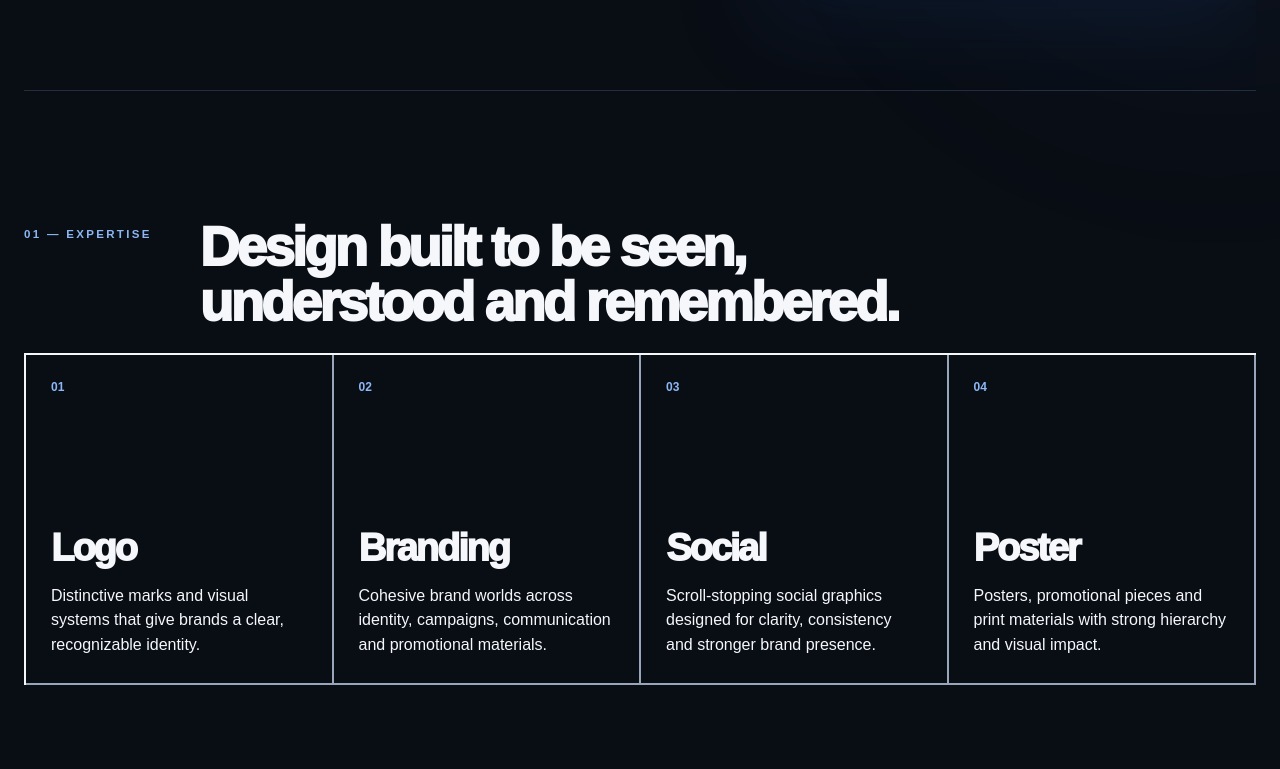
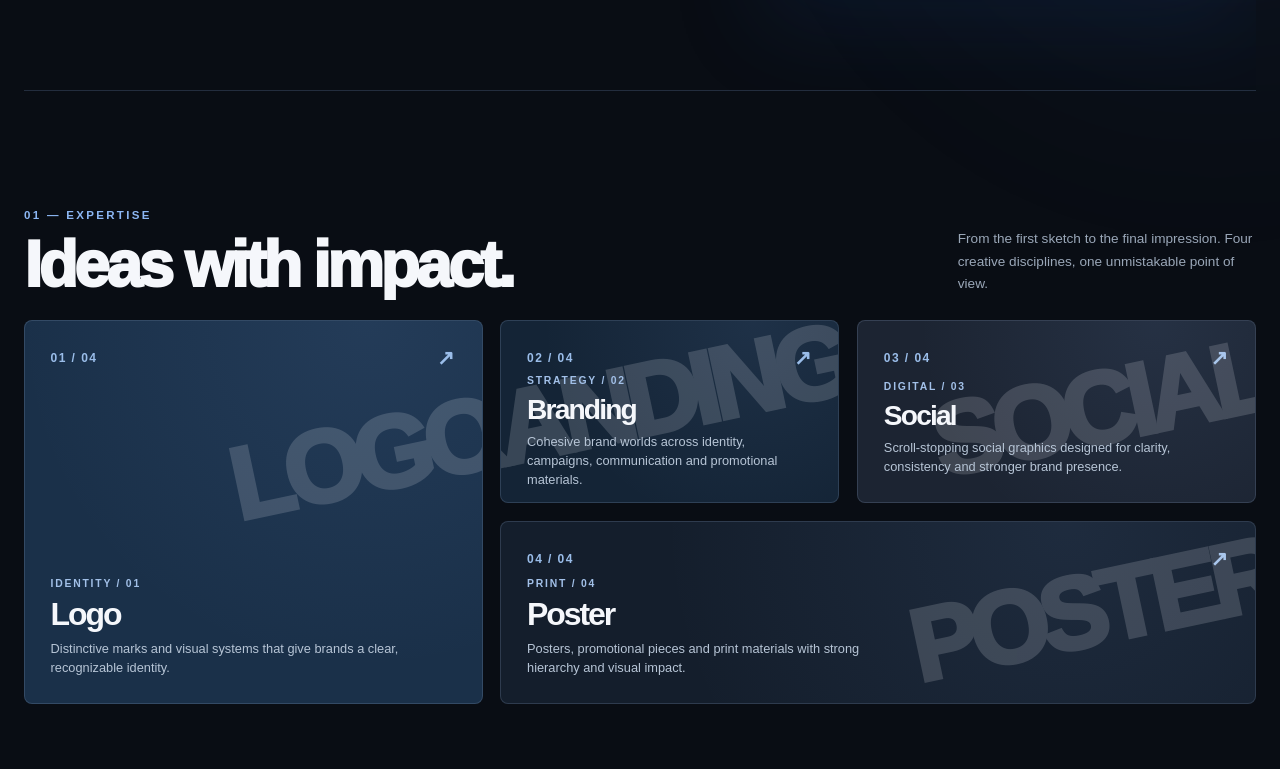
Before and after one commit to mkcoder1218/Tsgaye, a Next.js app: page / in a window 1280 px wide. Shown: the part 711-1480 px from the top of the page. Built offline with nearby package versions, Linux system fonts and the light colour scheme.

Commit message:
feat: redesign expertise as animated modular editorial cards

```diff
--- a/app/globals.css
+++ b/app/globals.css
@@ -2555,3 +2555,92 @@ body {
   .cinematic-letter { will-change: auto; }
   .cinematic-sweep { display: none; }
 }
+
+
+/* Modular editorial expertise grid */
+.expertise-section .expertise-heading {
+  display: grid;
+  grid-template-columns: minmax(0,1fr) minmax(200px,.33fr);
+  align-items: end;
+  gap: 30px;
+  margin-bottom: clamp(22px,3vh,40px);
+}
+.expertise-section .section-heading {
+  margin: 0 !important;
+  display: block;
+}
+.expertise-section .section-eyebrow { margin-bottom: 14px; }
+.expertise-section .section-heading h2 {
+  font-size: clamp(2.6rem,5vw,5rem) !important;
+  line-height: .94;
+  max-width: 760px;
+}
+.expertise-deck {
+  margin: 0;
+  color: var(--muted);
+  font-size: clamp(.85rem,1vw,1.05rem);
+  line-height: 1.65;
+}
+.expertise-grid {
+  display: grid;
+  grid-template-columns: 1.15fr .85fr 1fr;
+  grid-template-rows: repeat(2,minmax(0,1fr));
+  gap: clamp(12px,1.4vw,20px);
+  height: clamp(350px,48vh,500px);
+}
+.expertise-card {
+  position: relative;
+  min-width: 0;
+  overflow: hidden;
+  display: flex;
+  flex-direction: column;
+  justify-content: space-between;
+  padding: clamp(18px,2vw,27px);
+  border: 1px solid rgba(157,185,223,.19);
+  background: #111b28;
+  border-radius: 8px;
+  isolation: isolate;
+  transition: border-color .3s ease, box-shadow .3s ease;
+}
+.expertise-card-1 { grid-column: 1; grid-row: 1 / 3; background: #1a3049; }
+.expertise-card-2 { grid-column: 2; grid-row: 1; background: #142436; }
+.expertise-card-3 { grid-column: 3; grid-row: 1; background: #1c2432; }
+.expertise-card-4 { grid-column: 2 / 4; grid-row: 2; background: #141e2c; }
+.expertise-card::before {
+  content: "";
+  position: absolute;
+  z-index: -1;
+  inset: 0;
+  background: radial-gradient(circle at 75% 0%,rgba(126,169,232,.16),transparent 68%);
+  opacity: .6;
+  transition: opacity .35s ease;
+}
+.expertise-card:hover { border-color: rgba(154,194,245,.6); box-shadow: 0 20px 52px rgba(34,93,178,.15); }
+.expertise-card:hover::before { opacity: 1; }
+.expertise-card-top { display: flex; justify-content: space-between; align-items: center; color: #9abde9; font-size: .75rem; font-weight: 800; letter-spacing: .12em; }
+.expertise-card-arrow { font-size: 1.3rem; transition: transform .3s ease; }
+.expertise-card:hover .expertise-card-arrow { transform: translate(4px,-4px); }
+.expertise-card-visual { position: absolute; top: 25%; right: -3%; pointer-events: none; opacity: .16; }
+.expertise-visual-word { display: block; font-size: clamp(4rem,8vw,9rem); font-weight: 950; line-height: .85; letter-spacing: -.08em; text-transform: uppercase; transform: rotate(-12deg); }
+.expertise-card-body { position: relative; }
+.expertise-card-label { color: #a2c0e8; font-size: .65rem; font-weight: 800; letter-spacing: .17em; text-transform: uppercase; }
+.expertise-card h3 { margin: 8px 0; font-size: clamp(1.8rem,2.5vw,3.5rem); line-height: .98; letter-spacing: -.065em; }
+.expertise-card p { margin: 0; max-width: 380px; color: #b7c5d6; font-size: clamp(.8rem,.95vw,1rem); line-height: 1.5; }
+.expertise-card-2 h3,.expertise-card-3 h3 { font-size: clamp(1.55rem,2.2vw,2.65rem); }
+@media (max-width: 820px) {
+  .expertise-section .expertise-heading { grid-template-columns: 1fr; gap: 12px; }
+  .expertise-grid { height: auto; grid-template-columns: repeat(2,minmax(0,1fr)); grid-template-rows: auto; }
+  .expertise-card { min-height: 270px; }
+  .expertise-card-1,.expertise-card-2,.expertise-card-3,.expertise-card-4 { grid-column: auto; grid-row: auto; }
+  .expertise-card-1 { grid-column: 1 / -1; }
+}
+@media (max-width: 560px) {
+  .expertise-grid { grid-template-columns: 1fr; }
+  .expertise-card-1 { grid-column: auto; }
+  .expertise-card { min-height: 240px; }
+}
+@media (max-height: 720px) and (min-width: 821px) {
+  .expertise-grid { height: clamp(295px,45vh,390px); }
+  .expertise-card { padding: 16px; }
+  .expertise-card h3 { font-size: clamp(1.6rem,2.1vw,2.5rem); }
+}
--- a/components/motion/PortfolioMotion.tsx
+++ b/components/motion/PortfolioMotion.tsx
@@ -48,7 +48,7 @@ export function PortfolioMotion({ children }: { children: ReactNode }) {
       const headline = section.querySelector<HTMLElement>(".section-heading h2, .contact-heading");
       const eyebrow = section.querySelector<HTMLElement>(".section-eyebrow");
       const items = Array.from(section.querySelectorAll<HTMLElement>(
-        ".service-card, .work-card, .about-art, .about-content, .contact-grid > div",
+        ".expertise-card, .work-card, .about-art, .about-content, .contact-grid > div",
       ));
       const play = () => {
         if (index === 0) return;
--- a/components/sections/Services.tsx
+++ b/components/sections/Services.tsx
@@ -1,15 +1,27 @@
 import { portfolio } from "@/content/portfolio";
 import { SectionHeading } from "@/components/ui/SectionHeading";
 
+const visualLabels = ["Identity / 01", "Strategy / 02", "Digital / 03", "Print / 04"] as const;
+
 export function Services() {
   return (
-    <section className="section shell" id="expertise">
-      <SectionHeading eyebrow="01 — Expertise" title="Design built to be seen, understood and remembered." />
-      <div className="services-grid js-stagger-group">
-        {portfolio.services.map((service) => (
-          <article className="service-card js-stagger-item" key={service.title}>
-            <span className="service-number">{service.number}</span>
-            <div>
+    <section className="section shell expertise-section" id="expertise">
+      <div className="expertise-heading">
+        <SectionHeading eyebrow="01 — Expertise" title="Ideas with impact." />
+        <p className="expertise-deck">From the first sketch to the final impression. Four creative disciplines, one unmistakable point of view.</p>
+      </div>
+      <div className="expertise-grid">
+        {portfolio.services.map((service, index) => (
+          <article className={`expertise-card expertise-card-${index + 1}`} key={service.number}>
+            <div className="expertise-card-top">
+              <span>{service.number} / 04</span>
+              <span className="expertise-card-arrow" aria-hidden="true">↗</span>
+            </div>
+            <div className="expertise-card-visual" aria-hidden="true">
+              <span className="expertise-visual-word">{service.title}</span>
+            </div>
+            <div className="expertise-card-body">
+              <span className="expertise-card-label">{visualLabels[index]}</span>
               <h3>{service.title}</h3>
               <p>{service.description}</p>
             </div>
```
